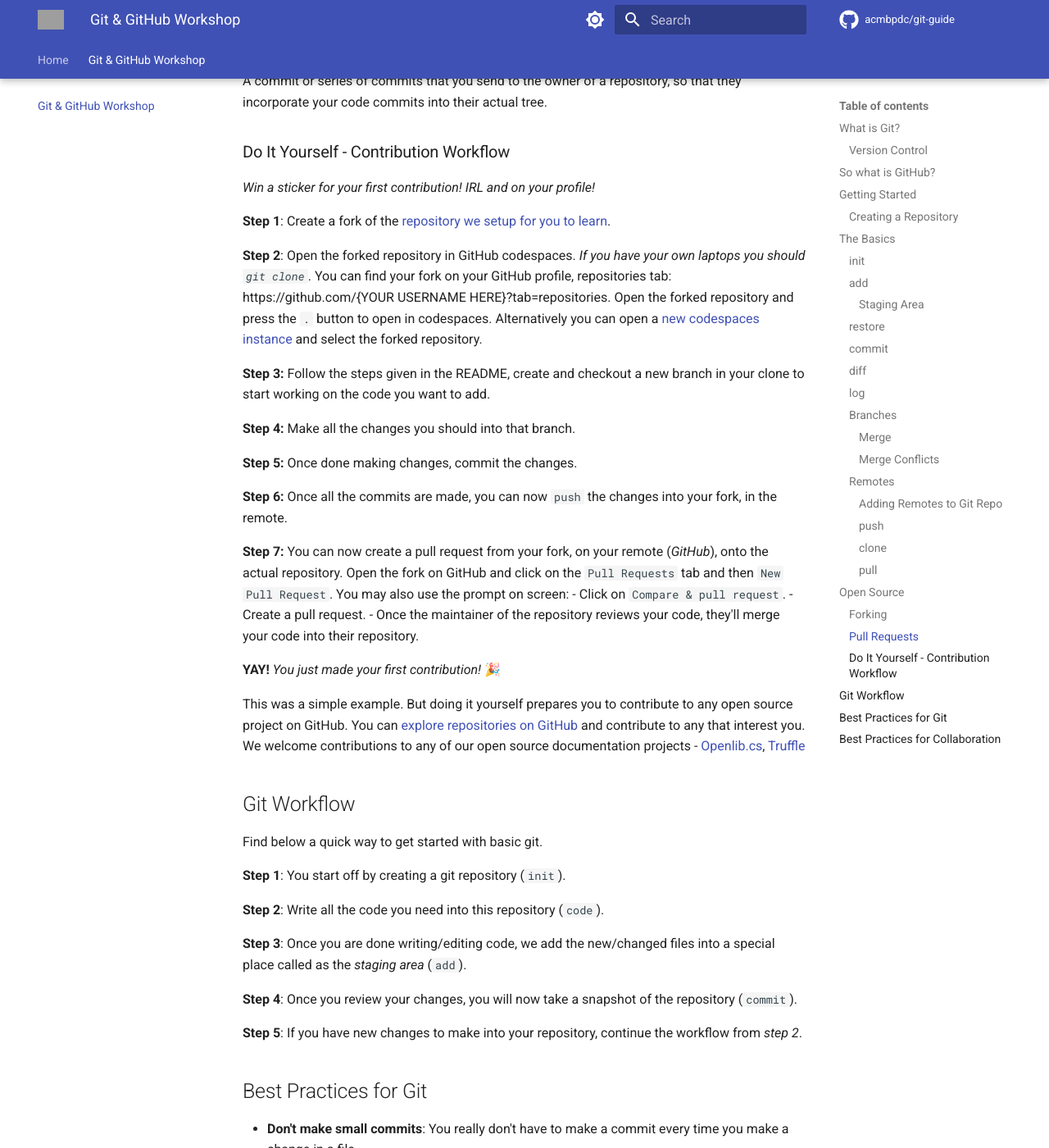
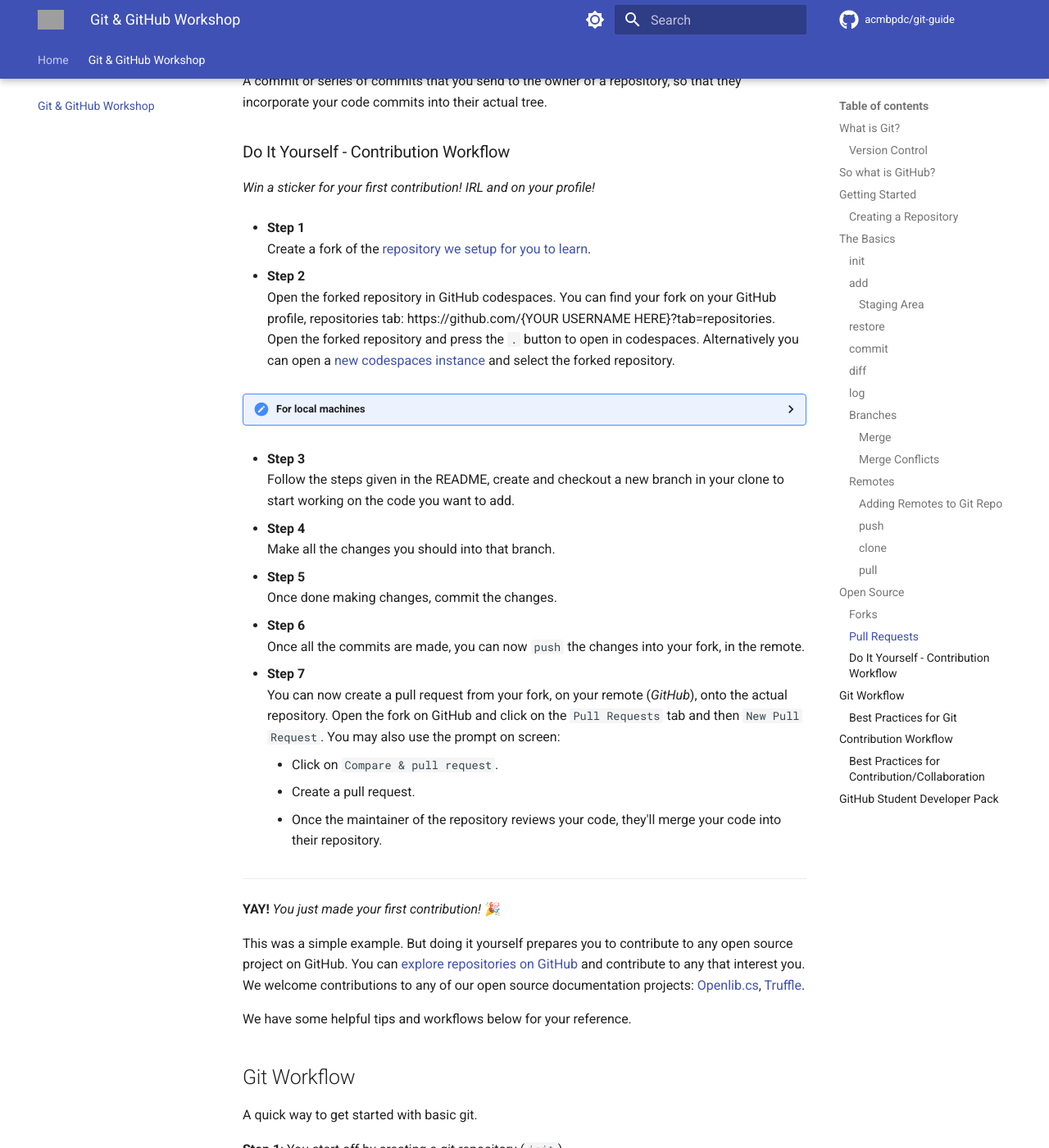
Before and after one commit to acmbpdc/git-guide, an MkDocs documentation site: the page built from docs/workshop.md, in a window 1280 px wide and 1400 px high, scrolled down 10959 px. Shown: the whole window at 82% size. Built offline with MkDocs 1.6.1 and Material for MkDocs 9.7.7, drawn with Linux system fonts in a browser that asks for light colours; comment, search, counter and statistics services are not loaded; some of the changed text lies outside the part shown; grey boxes are pictures that could not be loaded.

Commit message:
added more docs

````diff
--- a/docs/workshop.md
+++ b/docs/workshop.md
@@ -3,7 +3,7 @@
 <center>
 This is the documentation for a workshop supported by
 
-<a href="https://education.github.com/experts"><img src="/assets/gce_bg.jpg" style="display:block; height:30px;"></img></a>
+<a href="https://education.github.com/experts"><img src="/assets/workshop/gce_bg.jpg" style="display:block; height:30px;"></img></a>
 
 [GCE](https://education.github.com/experts) is a global program by GitHub that looks to serve communities around the globe and support their student leaders. This session has been funded by GitHub so enjoy the pizzas, stickers and fun session!
 </center>
@@ -23,8 +23,8 @@
 Now you are writing the report for this project, the same situation arises, but this time you can use Google Docs' version history feature to go back in time and get your report back. This is a great example of version control.
 
 <center>
-<img src="/assets/without-vcs.PNG" style="width:45%"></img>
-<img src="/assets/gdocs.png" style="width:45%"></img>
+<img src="/assets/workshop/without-vcs.png" style="width:45%"></img>
+<img src="/assets/workshop/gdocs.png" style="width:45%"></img>
 </center>
 
 ## So what is GitHub?
@@ -39,7 +39,7 @@
 
 GitHub offers free access to a computer on the cloud, a feature known as GitHub codespaces. This is a great way to get started with coding and GitHub without having to install anything on your local machine. [You can access it by clicking on the `.` button on the top right of the repository and selecting `Codespaces`](https://github.com/codespaces).
 
-You will need to have or create a GitHub account to use GitHub Codespaces. If you don't have one, you can create one [here](https://github.com/signup).
+You will need to have or create a GitHub account to use GitHub Codespaces. If you don't have one, you can create one [here](https://github.com/signup). Please use your college email which will be useful for next steps.
 
 Thanks to codespaces we will skip a lot of setup steps and get straight to the cool stuff. If you are referring this documentation later and need to setup git on your personal computers you can [refer this](https://docs.github.com/en/get-started/getting-started-with-git/set-up-git).
 
@@ -50,13 +50,13 @@
 <center>
 [Create a new repository](https://github.com/new)
 
-<img src="/assets/newrepo.png" style="width:45%"></img>
+<img src="/assets/workshop/newrepo.png" style="width:45%"></img>
 </center>
 
 Now if you return to codespaces you can [create a new codespace](https://github.com/codespaces/new).
 
 <center>
-<img src="/assets/newcodespace.png" style="width:45%"></img>
+<img src="/assets/workshop/newcodespace.png" style="width:45%"></img>
 </center>
 
 And that's it! You are ready to start experimenting. This interface is a web version of the popular IDE (Integrated Development Environment) Visual Studio Code. You can write code, run it, and do everything you would do on your local machine. And since it is integrated by GitHub, there is no need for extra logins or authentication.
@@ -212,7 +212,7 @@
 **Branching** allows you to create a copy (*branch*) of your current working directory, and make changes (*commits*) to this copy, without disturbing anything else.
 
 <div align="center">
-    <img src="/assets/git-branch.PNG">
+    <img src="/assets/workshop/git-branch.png">
 </div>
 </br>
 
@@ -257,7 +257,7 @@
 ```
 
 <div align="center">
-    <img src="/assets/git-merge.PNG">
+    <img src="/assets/workshop/git-merge.png">
 </div>
 </br>
 
@@ -362,12 +362,12 @@
 
 So, in simple terms, open source on GitHub means sharing your code with others, collaborating together, and making cool stuff for everyone to enjoy! 🚀
 
-### Forking
+### Forks
 
 A way of creating a copy of a given repository, so that it belongs to our user. This let's you work on a copy of any code that you see on *GitHub*.
 
 <div align="center">
-    <img src="/assets/fork.png">
+    <img src="/assets/workshop/fork.png">
 </div>
 </br>
 
@@ -379,30 +379,43 @@
 
 *Win a sticker for your first contribution! IRL and on your profile!*
 
-**Step 1**: Create a fork of the [repository we setup for you to learn](https://github.com/acmbpdc/learning-open-source).
+- **Step 1**
+<br>Create a fork of the [repository we setup for you to learn](https://github.com/acmbpdc/learning-open-source).
 
-**Step 2**: Open the forked repository in GitHub codespaces. *If you have your own laptops you should `git clone`*. You can find your fork on your GitHub profile, repositories tab: https://github.com/{YOUR USERNAME HERE}?tab=repositories. Open the forked repository and press the `.` button to open in codespaces. Alternatively you can open a [new codespaces instance](https://github.com/codespaces/new) and select the forked repository.
+- **Step 2**
+<br>Open the forked repository in GitHub codespaces. You can find your fork on your GitHub profile, repositories tab: https://github.com/{YOUR USERNAME HERE}?tab=repositories. Open the forked repository and press the `.` button to open in codespaces. Alternatively you can open a [new codespaces instance](https://github.com/codespaces/new) and select the forked repository.
+<details><summary>For local machines</summary><pre>If you have your own laptops you should `git clone` and work on the repository locally.</pre></details>
 
-**Step 3:** Follow the steps given in the README, create and checkout a new branch in your clone to start working on the code you want to add.
+- **Step 3**
+<br>Follow the steps given in the README, create and checkout a new branch in your clone to start working on the code you want to add.
 
-**Step 4:** Make all the changes you should into that branch.
+- **Step 4**
+<br>Make all the changes you should into that branch.
 
-**Step 5:** Once done making changes, commit the changes.
+- **Step 5**
+<br>Once done making changes, commit the changes.
 
-**Step 6:** Once all the commits are made, you can now `push` the changes into your fork, in the remote.
+- **Step 6**
+<br>Once all the commits are made, you can now `push` the changes into your fork, in the remote.
 
-**Step 7:** You can now create a pull request from your fork, on your remote (*GitHub*), onto the actual repository. Open the fork on GitHub and click on the `Pull Requests` tab and then `New Pull Request`. You may also use the prompt on screen:
-- Click on `Compare & pull request`.
-- Create a pull request.
-- Once the maintainer of the repository reviews your code, they'll merge your code into their repository.
+- **Step 7**
+<br>You can now create a pull request from your fork, on your remote (*GitHub*), onto the actual repository. Open the fork on GitHub and click on the `Pull Requests` tab and then `New Pull Request`. You may also use the prompt on screen:
+
+    - Click on `Compare & pull request`.
+    - Create a pull request.
+    - Once the maintainer of the repository reviews your code, they'll merge your code into their repository.
+
+---
 
 **YAY!** *You just made your first contribution!* 🎉
 
-This was a simple example. But doing it yourself prepares you to contribute to any open source project on GitHub. You can [explore repositories on GitHub](https://github.com/trending) and contribute to any that interest you. We welcome contributions to any of our open source documentation projects - [Openlib.cs](https://github.com/acmbpdc/openlib.cs), [Truffle](https://github.com/acmbpdc/Truffle)
+This was a simple example. But doing it yourself prepares you to contribute to any open source project on GitHub. You can [explore repositories on GitHub](https://github.com/trending) and contribute to any that interest you. We welcome contributions to any of our open source documentation projects: [Openlib.cs](https://github.com/acmbpdc/openlib.cs), [Truffle](https://github.com/acmbpdc/Truffle).
+
+We have some helpful tips and workflows below for your reference.
 
 ## Git Workflow
 
-Find below a quick way to get started with basic git.
+A quick way to get started with basic git.
 
 **Step 1**: You start off by creating a git repository (`init`).
 
@@ -414,13 +427,31 @@
 
 **Step 5**: If you have new changes to make into your repository, continue the workflow from *step 2*.
 
-## Best Practices for Git
+### Best Practices for Git
 
 - **Don't make small commits**: You really don't have to make a commit every time you make a change in a file.
 - **Don't make huge commits**: Rather than commiting the entire project at once, it's the best to commit every time you hit a checkpoint (**eg:** *Implements a function for your OOPs Project*)
 - **Write Proper Commit Messages**: When writing a commit message, make sure to write meaningful commit messages (*rather than just* "Update file1")
 
-## Best Practices for Collaboration
+## Contribution Workflow
+
+A quick reference for working with distributed repositories.
+
+**Step 1**: Create a fork of the repository that you want to work on.
+
+**Step 2**: Clone the fork into your local system.
+
+**Step 3:** You could create a new branch in your clone to start working on the code you want to add.
+
+**Step 4:** Make all the changes you want into that branch.
+
+**Step 5:** Once done making changes, commit the changes.
+
+**Step 6:** Once all the commits are made, you can now `push` the changes into your fork, in the remote.
+
+**Step 7:** You can now create a pull request from your fork, on your remote (*GitHub*), onto the actual repository.
+
+### Best Practices for Contribution/Collaboration
 
 - Always synchronize your branches before starting any work on your own.
 - Avoid having very large changes that modify a lot of different things.
@@ -428,3 +459,41 @@
 - Regularly merge changes made on the main branch back onto the feature branch.
 - Have the latest version of the project in the main branch, and the stable version of the project on a seperate branch.
 - Having good commit message is important.
+
+## GitHub Student Developer Pack
+
+<center>
+<img src="/assets/workshop/backpack.png" style="width:45%">
+</center>
+
+There's no substitute for hands-on experience. But for most students, real world tools can be cost-prohibitive. That's why GitHub created the [GitHub Student Developer Pack.](https://gh.io/acm-pilani)
+
+There are a few steps we need to complete before we can apply for the pack. Follow the links below and complete the steps to access 100's of amazing resources and tools for free including GitHub Pro, GitHub CoPilot AI, AWS, Azure credits, free domains, several free trials and so much more! As an added benfit grab an extra sticker for applying for the pack!
+
+- [Update your location information, ensure you press save](https://github.com/settings/billing/payment_information)
+- [Ensure your college mail has been verified](https://github.com/settings/emails)
+- [Enable 2FA and activate it](https://github.com/settings/security)
+- [Customise your GitHub profile](https://github.com/settings/profile)
+- [Add a profile README, you should see a prompt for the same](https://github.com)
+
+<img src="/assets/workshop/rme.png"></img>
+
+<details><summary>If you don't see the highlighted prompt</summary>
+<pre>
+- Go to [New Repository](https://github.com/new)
+- Set the repository name same as your username (you will see a message telling you this is a special repository)
+- Add a README file
+Enter the following in the file:
+```md
+- 👋 Hi, I’m @USERNAME
+- 👀 I’m interested in ...
+- 🌱 I’m currently learning ...
+- 💞️ I’m looking to collaborate on ...
+- 📫 How to reach me ...
+- 😄 Pronouns: ...
+- ⚡ Fun fact: ...
+```
+</pre>
+</details>
+
+Use this referral link to get access quickly! [https://gh.io/acm-pilani](https://gh.io/acm-pilani). And start enjoying the benefits!
````
Also changed, not shown: docs/assets/workshop/backpack.png (added), docs/assets/workshop/fork.png (renamed from docs/assets/fork.png), docs/assets/workshop/gce_bg.jpg (renamed from docs/assets/gce_bg.jpg), docs/assets/workshop/gdocs.png (renamed from docs/assets/gdocs.png), docs/assets/workshop/git-branch.png (renamed from docs/assets/git-branch.PNG), docs/assets/workshop/git-merge.png (renamed from docs/assets/git-merge.PNG), docs/assets/workshop/newcodespace.png (renamed from docs/assets/newcodespace.png), docs/assets/workshop/newrepo.png (renamed from docs/assets/newrepo.png), docs/assets/workshop/rme.png (added), docs/assets/workshop/without-vcs.png (renamed from docs/assets/without-vcs.PNG).
